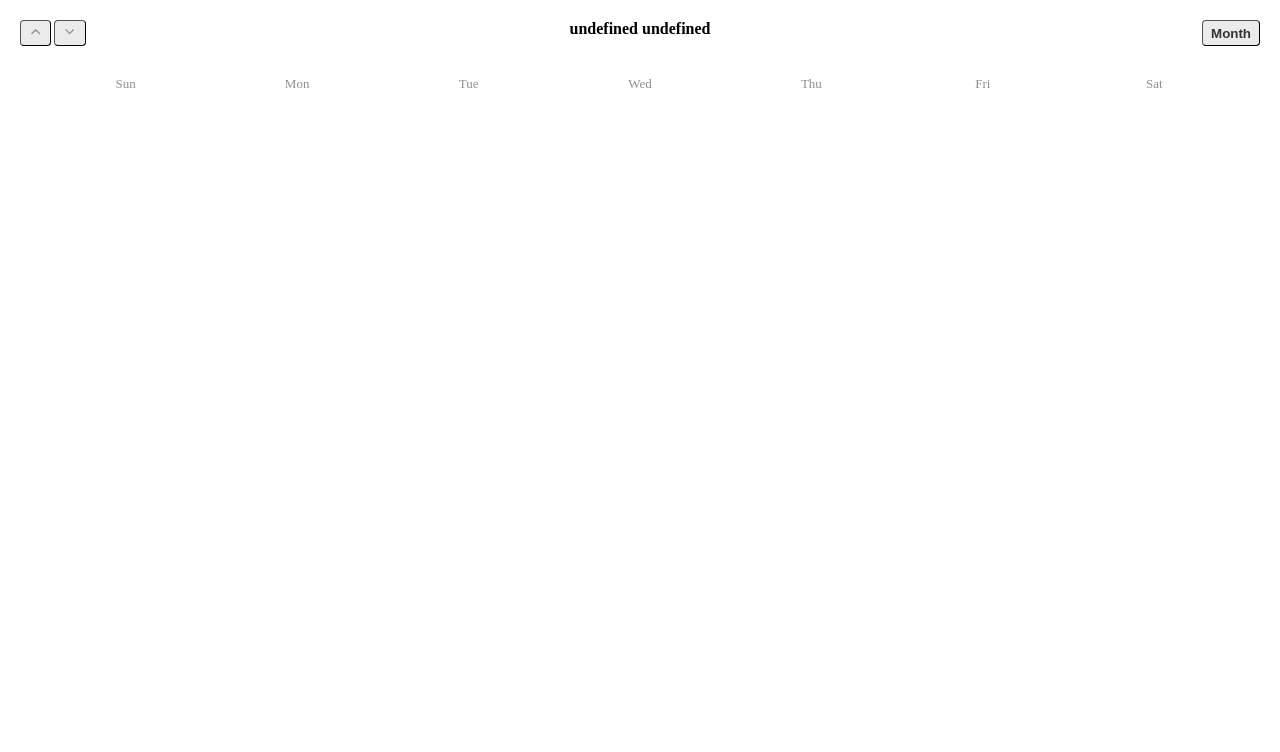
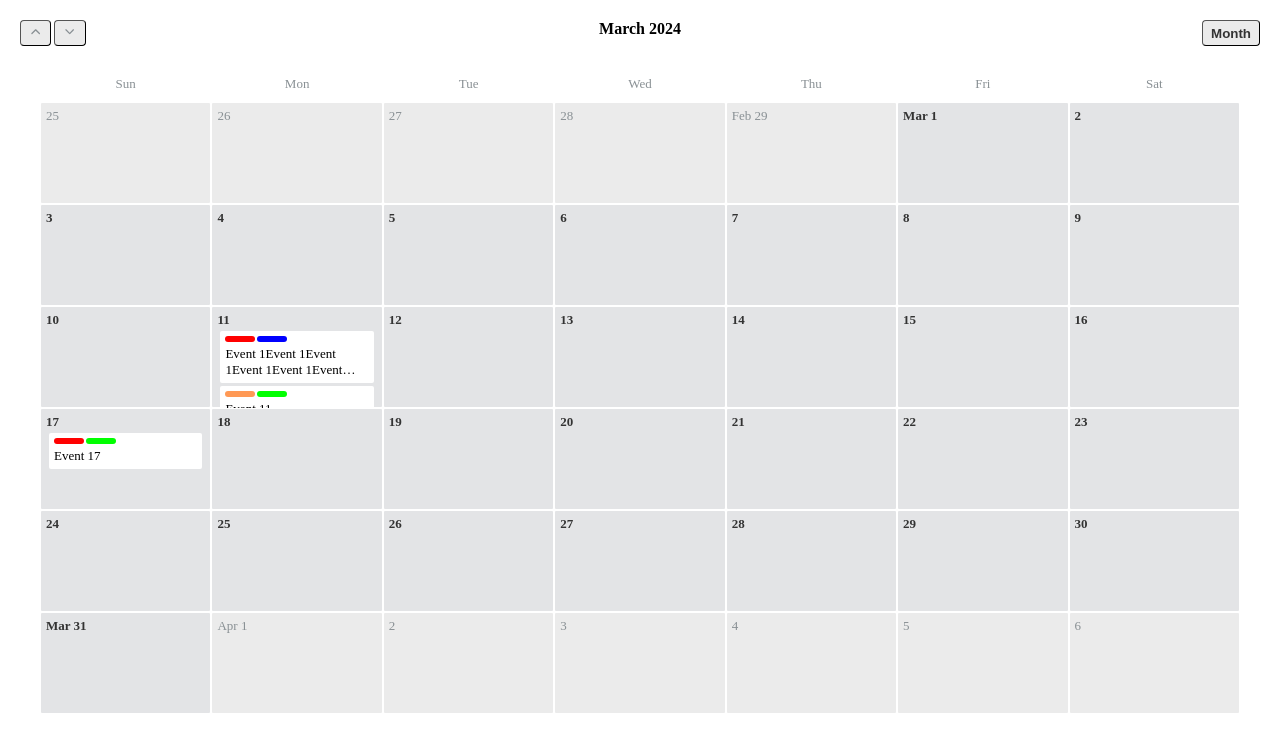
Before and after one commit to Vlad-Pelmeshka/react_calendar, a React (Create React App) app: page / in a window 1280 px wide. Shown: the top 752 px of the page. Built offline with nearby package versions, Linux system fonts and the light colour scheme.

Commit message:
event edit and delete

```diff
--- a/src/components/CalendarItem.js
+++ b/src/components/CalendarItem.js
@@ -10,12 +10,14 @@ class CalendarItem extends React.Component {
     constructor(props){
         super(props)
         this.state = {
-            events: this.props.events,
             isOpen: false,
+            uniqueCode: this.props.item.day + "-" + this.props.item.month + "-" + this.props.item.year
 
         }
 
         this.handleClick    = this.handleClick.bind(this)
+        this.createForm     = this.createForm.bind(this)
+        this.hideTooltip    = this.hideTooltip.bind(this)
     }
 
     render(){
@@ -24,12 +26,10 @@ class CalendarItem extends React.Component {
         return(
             <div
                 className={"calendar-grid-item " + ((el.currentMonth) && 'calendar-current_month')}
-                data-tooltip-id={"my-tooltip_add" + '_' + el.day + '_' + el.month + '_' + el.year}
-                events={['click']}
+                data-tooltip-id={"my-tooltip_add_" + this.state.uniqueCode}
                 onContextMenu={ (e) => {this.handleClick(e, el) }}
                 data-tooltip-offset={0}
                 onMouseLeave={ (e) => {this.hideTooltip(e, el)}}
-                data-tooltip-delay-hide={1000}
             >
                 <div className="calendar-item-container">
                     <div className="calendar-item-head"  >
@@ -40,9 +40,9 @@ class CalendarItem extends React.Component {
 
                 <Tooltip
                     isOpen={this.state.isOpen}
-                    id={"my-tooltip_add" + '_' + el.day + '_' + el.month + '_' + el.year}
+                    id={"my-tooltip_add_" + this.state.uniqueCode}
                     render={() => <EventForm
-                        styleEl={this.state.opacityEl} date={el.year + "-" + el.month + "-" + el.day}
+                        styleEl={this.state.opacityEl} date={this.state.uniqueDate}
                         onEvent={(data) => (this.createForm(data))}
                     />}
                     style={{pointerVisible: this.state.pointerVisible}}
@@ -58,6 +58,10 @@ class CalendarItem extends React.Component {
         })
     }
 
+    editForm(data, index){
+        this.props.onEditForm(data, index)
+    }
+
     handleClick(event, el){
         if (!event.target.closest('.event')) {
             event.preventDefault()
@@ -65,10 +69,6 @@ class CalendarItem extends React.Component {
             this.setState({
                 isOpen: !this.state.isOpen
             })
-            // console.log("my-tooltip_add" + '_' + el.day + '_' + el.month + '_' + el.year)
-            // console.log(document.getElementById("my-tooltip_add" + '_' + el.day + '_' + el.month + '_' + el.year))
-            // document.getElementById("my-tooltip_add" + '_' + el.day + '_' + el.month + '_' + el.year).classList.add('event-pointer')
-            // console.log(document.getElementById("my-tooltip_add" + '_' + el.day + '_' + el.month + '_' + el.year))
 
         }
     }
@@ -80,10 +80,15 @@ class CalendarItem extends React.Component {
     }
 
     getEvents(el){
-        if(this.state.events)
+        if(this.props.events)
             return(<div className='calendar-item-event'>
-                { this.state.events.map((event, index) => (
-                    <Event key={index + '_' + el.day + '_' + el.month + '_' + el.year} event={event}/>
+                { this.props.events.map((event, index) => (
+                    <Event
+                        key={index + '_' + this.state.uniqueCode}
+                        uniqueDate={this.state.uniqueCode}
+                        uniqueIndex={index} event={event}
+                        onEditForm={(data) => this.editForm(data,index)}
+                    />
                 ))}
             </div>)
     }
--- a/src/components/Event.js
+++ b/src/components/Event.js
@@ -1,12 +1,20 @@
 import React from 'react';
+import { Tooltip } from 'react-tooltip'
+import EventForm from './EventForm';
+import 'react-tooltip/dist/react-tooltip.css'
 
 class Event extends React.Component {
 
     constructor(props){
         super(props)
         this.state = {
-            event: this.props.event
+            event: this.props.event,
+            isOpen: false,
         }
+
+        this.handleClick    = this.handleClick.bind(this)
+        this.editForm       = this.editForm.bind(this)
+        this.hideTooltip    = this.hideTooltip.bind(this)
     }
 
     render(){
@@ -14,15 +22,56 @@ class Event extends React.Component {
         // console.log(this.props.event)
         // console.log(this.state.event.title)
         return(
-            <div className="event">
+            <div
+                className="event"
+                data-tooltip-id={"my-tooltip_edit_" + this.props.uniqueCode}
+                onContextMenu={ (e) => {this.handleClick(e) }}
+                data-tooltip-offset={0}
+                onMouseLeave={ (e) => {this.hideTooltip(e)}}
+            >
                 <div className="event-colors">
                     {this.state.event.colors.map((el, index) => (
                         <div key={index} style={{backgroundColor: el}}></div>
                     ))}
                 </div>
                 <div className="event-title">{this.state.event.title}</div>
+
+                <Tooltip
+                    isOpen={this.state.isOpen}
+                    id={"my-tooltip_edit_" + this.props.uniqueCode}
+                    render={() => <EventForm
+                        styleEl={this.state.opacityEl}
+                        date={this.state.uniqueDate}
+                        event={this.props.event}
+                        onEvent={(data) => (this.editForm(data))}
+                    />}
+                    style={{pointerVisible: this.state.pointerVisible}}
+                />
             </div>
         )
+    }
+
+    editForm(data){
+        this.props.onEditForm(data)
+        this.setState({
+            isOpen: false
+        })
+    }
+
+    handleClick(event){
+
+        event.preventDefault()
+
+        this.setState({
+            isOpen: !this.state.isOpen
+        })
+    }
+
+
+    hideTooltip(event){
+        this.setState({
+            isOpen: false
+        })
     }
 
 }
--- a/src/components/FormCalendar.js
+++ b/src/components/FormCalendar.js
@@ -9,13 +9,9 @@ class Calendar extends React.Component {
     constructor(props){
         super(props)
         this.state = {
-            // currentYear: new Date().getFullYear(),
-            // currentMonth: new Date().getMonth(),
-            currenDate: [
-                new Date().getFullYear(),
-                new Date().getMonth(),
-                0
-            ],
+            currentYear: new Date().getFullYear(),
+            currentMonth: new Date().getMonth(),
+            // currentDay: 0,
             /*events: [
                 {
                     2024: [
@@ -80,6 +76,7 @@ class Calendar extends React.Component {
         }
 
         this.changeMonth    = this.changeMonth.bind(this)
+        // this.setDate        = this.setDate.bind(this)
         this.createForm     = this.createForm.bind(this)
     }
 
@@ -101,7 +98,7 @@ class Calendar extends React.Component {
                 year: currentDate.getFullYear(),
                 month: currentDate.getMonth(),
                 day: currentDate.getDate(),
-                currentMonth: (currentDate.getMonth() === this.state.currenDate.month),
+                currentMonth: (currentDate.getMonth() === this.state.currentMonth),
                 monthShortTitle: (currentDate.getDate() === 1 || currentDate.getTime() === lastDayOfMonth.getTime() || currentDate.getTime() === new Date(year, month, 0).getTime()) ? this.getShortMonthTitle(currentDate.getMonth()) : null
             });
             currentDate.setDate(currentDate.getDate() + 1);
@@ -117,26 +114,40 @@ class Calendar extends React.Component {
 
     render(){
 
-        let weekDates = this.getWeekDatesForMonth(this.state.currenDate.year, this.state.currenDate.month)
+        // console.log(this.state.currenDate)
+        // console.log(this.state.currentYear)
+        let weekDates = this.getWeekDatesForMonth(this.state.currentYear, this.state.currentMonth)
 
         // console.log(weekDates)
         return (
             <div>
-                <Header currentYear={this.state.currenDate.year} currentMonth={this.state.currenDate.month} onChangeMonth={this.changeMonth}/>
+                <Header currentYear={this.state.currentYear} currentMonth={this.state.currentMonth} onChangeMonth={this.changeMonth}/>
                 <div className="calendar">
                     <HeaderCalendar />
                     <div className="calendar-list calendar-grid">
                         { weekDates.map((el, index) => {
-                                this.setDate([
-                                    el.year,
-                                    el.month,
-                                    el.day,
-                                ])
-                                return( <CalendarItem
-                                    key={el.year + '_' + el.month + '_' + el.day + '_' + el.index}
-                                    onCreateForm={(data) => this.createForm([data, el])}
-                                    item={el} events={ this.state.events ? (this.state.events[this.state.currenDate.year] ? (this.state.events[this.state.currenDate.year][this.state.currenDate.month] ? (this.state.events[this.state.currenDate.year][this.state.currenDate.month][this.state.currenDate.day] ?? []) : []) : []) : []}
-                                />)
+                                // this.setDate([
+                                //     el.year,
+                                //     el.month,
+                                //     el.day,
+                                // ])
+                                // this.setState({
+                                    // currentYear: data.year,
+                                    // currentMonth: data.month,
+                                    // currentDay: el.day
+                                // })
+                                return(
+                                    /*<CalendarItem
+                                        key={el.year + '_' + el.month + '_' + el.day + '_' + el.index} item={el}
+                                        events={ this.state.events ? (this.state.events[el.year] ? (this.state.events[el.year][el.month] ? (this.state.events[el.year][ el.month][el.day] ?? []) : []) : []) : []}
+                                    />*/
+                                    <CalendarItem
+                                        key={el.year + '_' + el.month + '_' + el.day + '_' + el.index} item={el}
+                                        onCreateForm={(data) => this.createForm([data, el])}
+                                        onEditForm={(data, index) => this.editForm(data, index, el.year, el.month, el.day)}
+                                        events={ this.state.events ? (this.state.events[this.state.currentYear] ? (this.state.events[this.state.currentYear][this.state.currentMonth] ? (this.state.events[this.state.currentYear][this.state.currentMonth][el.day] ?? []) : []) : []) : []}
+                                    />
+                                )
                             })
                         }
                     </div>
@@ -145,16 +156,6 @@ class Calendar extends React.Component {
         );
     }
 
-    setDate(data){
-        console.log(data)
-        this.setState({
-            currenDate:    [
-                data.year,
-                data.month,
-                data.date
-            ]
-        })
-    }
 
     changeMonth(data){
         console.log(data)
@@ -164,26 +165,40 @@ class Calendar extends React.Component {
         })
     }
 
-    createForm(data){
-        let newEvents = this.state.events
+    editForm(data, index, year, month, day){
 
-        if(!this.state.events[data[1].year][data[1].month][data[1].day])
-            this.state.events[data[1].year][data[1].month][data[1].day] = []
+        let events = this.state.events
 
-
-        // this.state.events[data[1].year][data[1].month][data[1].day].push(data[0])
-        this.state.events[data[1].year][data[1].month][data[1].day].push(data[0])
-
-        newEvents = this.state.events
-
-        console.log(newEvents[data[1].year][data[1].month])
-
-        // this.setState({
-        //     events:    newEvents
-        // })
+        if(data.deleteEvent){
+            delete events[year][month][day][index]
+        }else
+            events[year][month][day][index] = data
 
         this.setState({ events: {}}, () => {
-            this.setState({ events: newEvents })
+            this.setState({ events: events })
+        })
+    }
+
+    createForm(data){
+        let events = this.state.events
+
+        if(!events)
+            events = []
+        if(!events[data[1].year])
+            events[data[1].year] = []
+        if(!events[data[1].year][data[1].month])
+            events[data[1].year][data[1].month] = []
+        if(!events[data[1].year][data[1].month][data[1].day])
+            events[data[1].year][data[1].month][data[1].day] = []
+
+        events[data[1].year][data[1].month][data[1].day].push(data[0])
+
+        // newEvents = this.state.events
+
+        console.log(events[data[1].year][data[1].month])
+
+        this.setState({ events: {}}, () => {
+            this.setState({ events: events })
         })
     }
 }
--- a/src/css/global/event.scss
+++ b/src/css/global/event.scss
@@ -26,7 +26,9 @@
             margin-bottom: 10px;
             display: flex;
             gap: 3px;
+            border-bottom: 1px solid var(--secondary-color);
         }
+
         input:not([type="color"]),
         textarea,
         button{
@@ -47,6 +49,10 @@
         button{
             cursor: pointer;
             transition: transform 0.5s ease;
+
+            background-color: #333;
+            border-radius: 2px;
+            margin-top: 1px;
 
             &:hover{
                 transform: scale(0.9);
```
Also changed, not shown: src/components/EventForm.js (+15 -7 lines).
